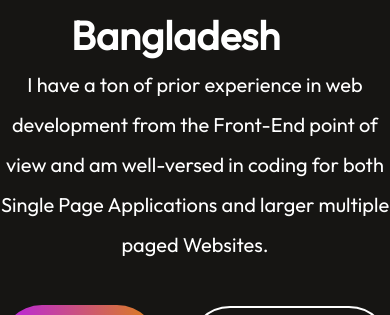
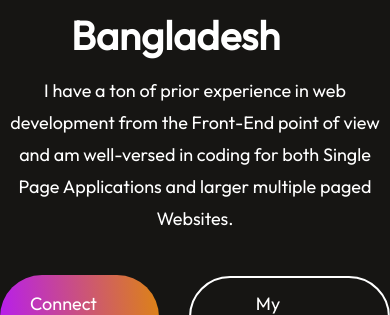
Before and after one commit to tonmoy3673/portfolio, a React (Vite) app: page / in a window 390 px wide. Shown: the part 695-1010 px from the top of the page. Built offline with nearby package versions, Linux system fonts and the light colour scheme.

Commit message:
:tada: added css for hero section

```diff
--- a/src/Components/Hero/Hero.css
+++ b/src/Components/Hero/Hero.css
@@ -56,4 +56,9 @@
     width: 90%;
     font-size: 40px;
   }
+  .hero p {
+    font-size: 18px;
+    line-height: 32px;
+    margin: 10px 0px;
+  }
 }
```
